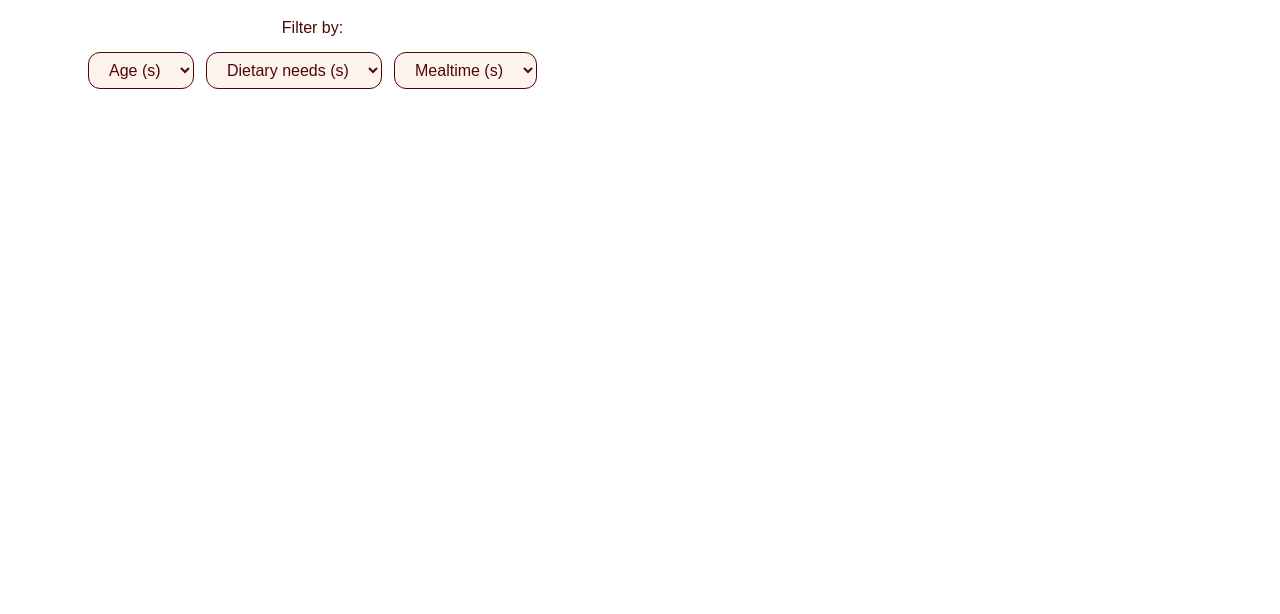
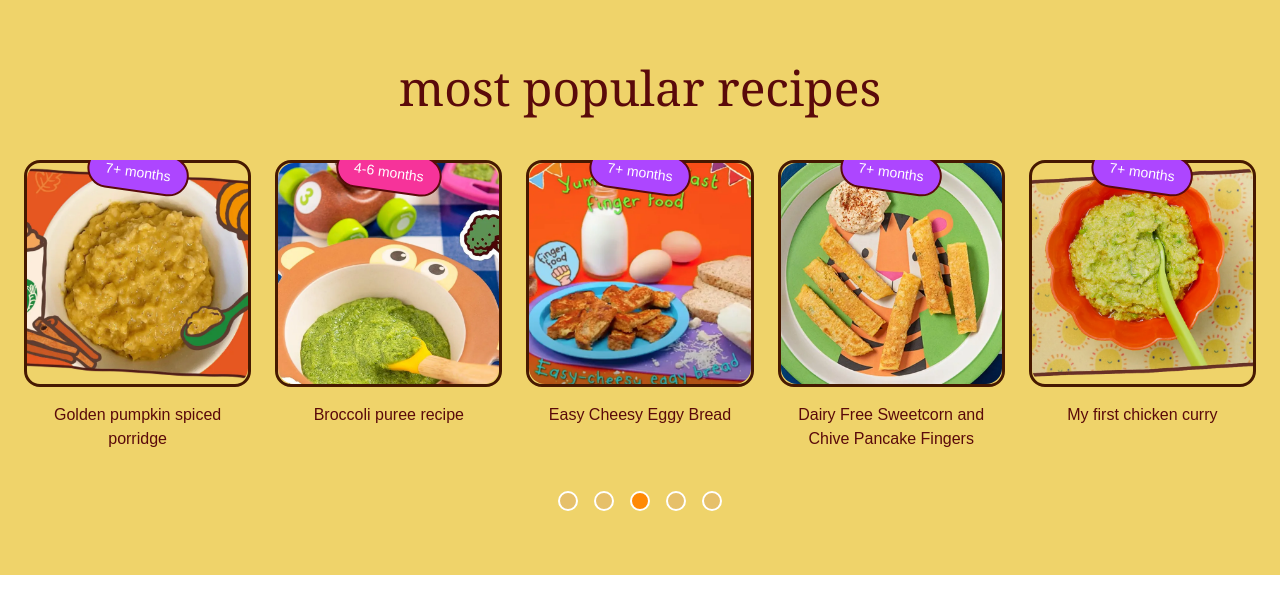
Before and after one commit to ngminhnguyen/Capstone2, a Next.js app: page /check in a window 1280 px wide. Shown: the top 614 px of the page. Built offline with nearby package versions, Linux system fonts and the light colour scheme.

Commit message:
Update page.tsx

```diff
--- a/src/app/check/page.tsx
+++ b/src/app/check/page.tsx
@@ -1,24 +1,91 @@
-export default function Check() {
+"use client";
+import React from "react";
+
+const recipes = [
+    {
+        title: "Golden pumpkin spiced porridge",
+        img: "/images/popularRecipe1.webp",
+        age: "7+ months",
+        color: "bg-purple-500",
+    },
+    {
+        title: "Broccoli puree recipe",
+        img: "/images/popularRecipe2.webp",
+        age: "4-6 months",
+        color: "bg-pink-500",
+    },
+    {
+        title: "Easy Cheesy Eggy Bread",
+        img: "/images/popularRecipe3.webp",
+        age: "7+ months",
+        color: "bg-purple-500",
+    },
+    {
+        title: "Dairy Free Sweetcorn and Chive Pancake Fingers",
+        img: "/images/popularRecipe4.webp",
+        age: "7+ months",
+        color: "bg-purple-500",
+    },
+    {
+        title: "My first chicken curry",
+        img: "/images/popularRecipe5.webp",
+        age: "7+ months",
+        color: "bg-purple-500",
+    },
+];
+
+export default function PopularRecipes() {
     return (
-        <div className="mx-auto max-w-6xl px-6 py-4 flex flex-col md:flex-row justify-between items-center gap-4">
-            {/* Filter */}
-            <div className="flex flex-col items-center gap-3">
-                <span className="font-medium text-[#4E0706]">Filter by:</span>
+        <section className="w-full bg-[#EFD36A] py-16">
+            {/* TITLE */}
+            <h2 className="text-center text-4xl md:text-5xl font-serif text-[#5A0A0A] mb-12">
+                most popular recipes
+            </h2>
 
-                <div className="flex items-center gap-3 flex-wrap">
-                    <select className="px-4 py-2 rounded-xl border border-[#4E0706] bg-[#fff3ed] text-[#4E0706]">
-                        <option>Age (s)</option>
-                    </select>
+            {/* CARDS */}
+            <div className="flex justify-center gap-6 px-6 overflow-x-auto">
+                {recipes.map((item, index) => (
+                    <div key={index} className="flex flex-col items-center">
+                        {/* CARD */}
+                        <div className="relative ">
+                            {/* IMAGE */}
+                            <div className="border-3 border-amber-950 rounded-2xl">
+                                <img
+                                    src={item.img}
+                                    alt={item.title}
+                                    className="w-full object-cover rounded-2xl"
+                                    width={400}
+                                    height={300}
+                                />
+                            </div>
 
-                    <select className="px-4 py-2 rounded-xl border border-[#4E0706] bg-[#fff3ed] text-[#4E0706]">
-                        <option>Dietary needs (s)</option>
-                    </select>
+                            {/* BADGE */}
+                            <div
+                                className={`absolute -top-2 left-1/2 -translate-x-1/2 ${item.color} text-white text-sm px-4 py-2 rounded-full border-2 border-[#5A0A0A] rotate-[8deg]`}
+                            >
+                                {item.age}
+                            </div>
+                        </div>
 
-                    <select className="px-4 py-2 rounded-xl border border-[#4E0706] bg-[#fff3ed] text-[#4E0706]">
-                        <option>Mealtime (s)</option>
-                    </select>
-                </div>
+                        {/* TITLE */}
+                        <p className="mt-4 text-center text-[#5A0A0A] font-medium max-w-50">
+                            {item.title}
+                        </p>
+                    </div>
+                ))}
             </div>
-        </div>
+
+            {/* DOTS */}
+            <div className="flex justify-center gap-4 mt-10">
+                {[0, 1, 2, 3, 4].map((dot) => (
+                    <div
+                        key={dot}
+                        className={`w-5 h-5 rounded-full border-2 border-white ${
+                            dot === 2 ? "bg-orange-400" : "bg-[#E6C06A]"
+                        }`}
+                    />
+                ))}
+            </div>
+        </section>
     );
 }
```
